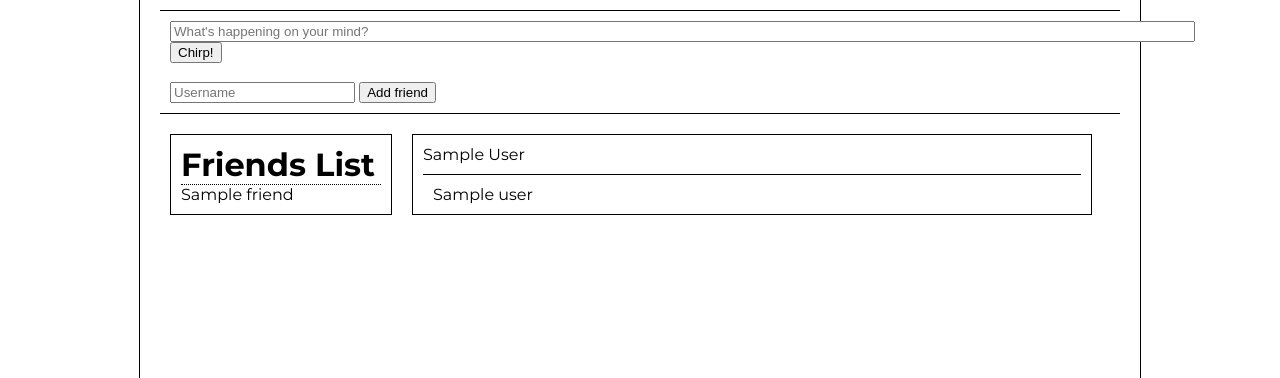
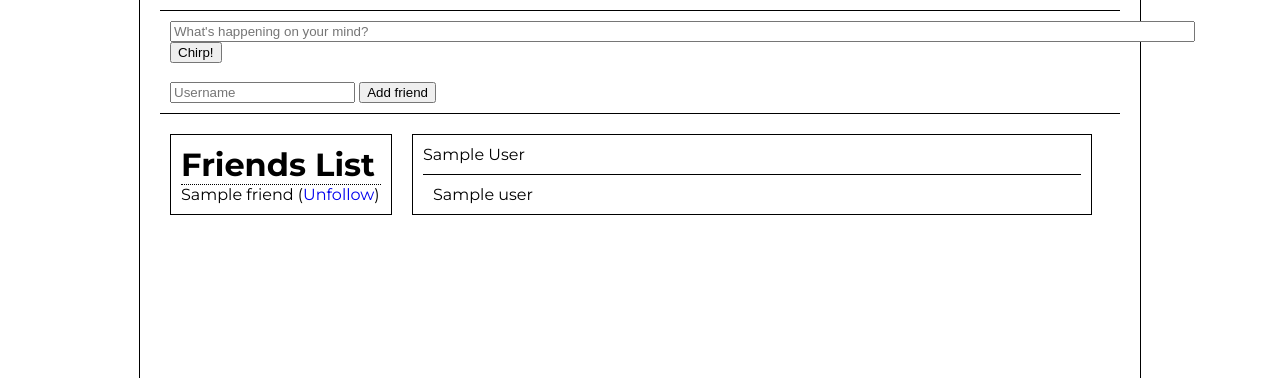
Before and after one commit to Devking/Chirper, a Flask app: template templates/home.html in a window 1280 px wide. Shown: the part 39-417 px from the top of the page. Run offline with Flask 2, Linux system fonts and the light colour scheme; the template is opened without the code that fills it: most values are stand-ins (such as "Sample title", 1, 10 or a date in 2020).

Commit message:
added unfollow functionality

```diff
--- a/main.py
+++ b/main.py
@@ -148,6 +148,14 @@ def addfriend():
         users[session['username']]['friends'].append(request.form["friend"])
     return redirect(url_for('home'))
 
+# Unfollow a friend
+@app.route('/unfollow/<user>')
+def unfollow(user):
+    if 'username' in session:
+        if user in users[session['username']]['friends']:
+            users[session['username']]['friends'].remove(user)
+    return redirect(url_for('home'))
+
 # Logout
 @app.route('/logout')
 def logout():
--- a/part1specs.txt
+++ b/part1specs.txt
@@ -2,7 +2,7 @@
 - log out - done
 
 - registration - done
-- deletion (need to remove from list, deleting off others' list is done)
+- deletion - done
 
 - write message - done
 - delete message
--- a/templates/home.html
+++ b/templates/home.html
@@ -54,7 +54,7 @@
 			No friends
 			{% endif %}
 			{% for friend in friends %}
-			<span class="friend">{{ friend }}</span><br />
+			<span class="friend">{{ friend }} (<a href="/unfollow/{{ friend }}">Unfollow</a>)</span><br />
 			{% endfor %}
 		</div>
 
```
